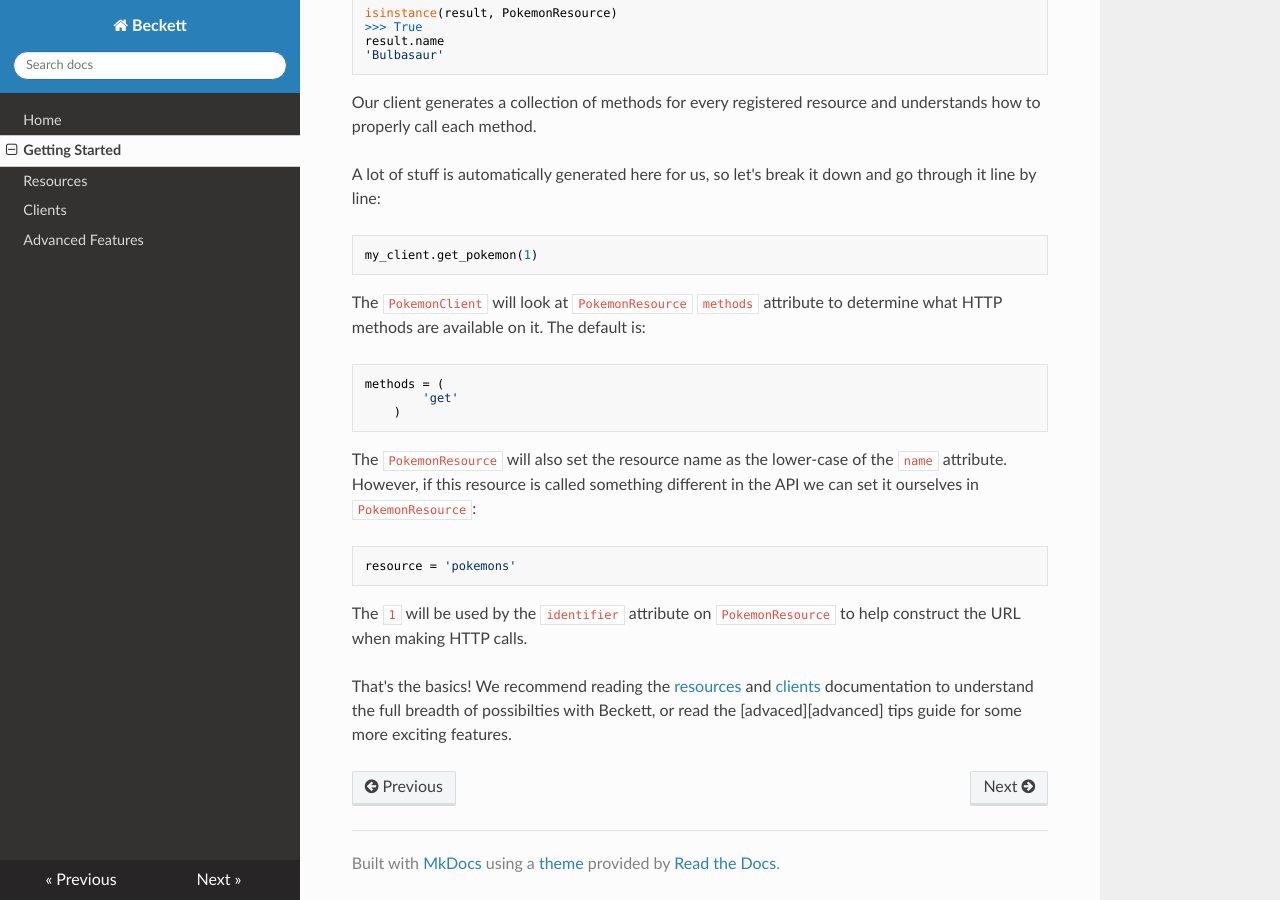
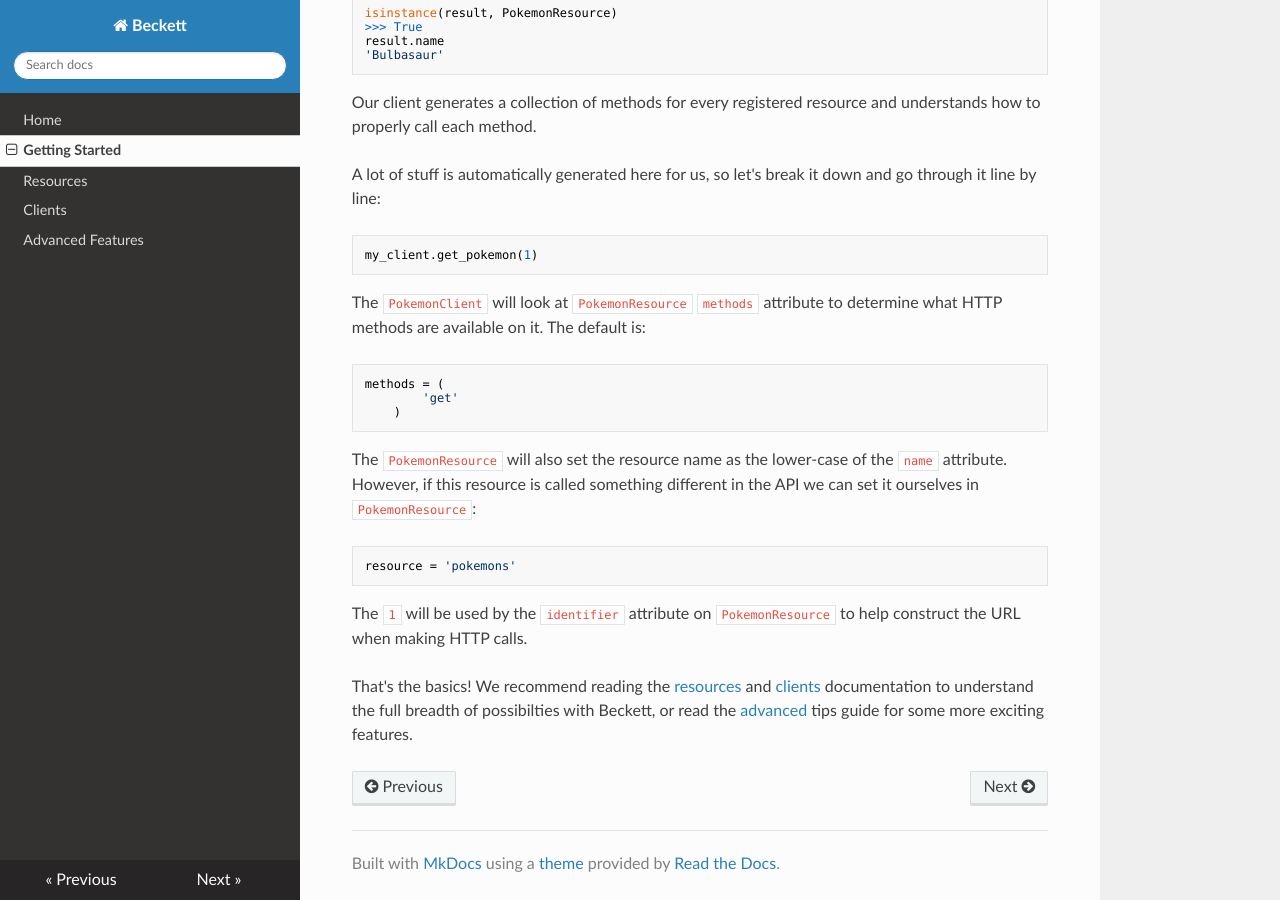
Before and after one commit to sshyran/beckett, an MkDocs documentation site: the page built from docs/intro.md, in a window 1280 px wide and 900 px high, scrolled down 1680 px. Built offline with MkDocs 1.6.1, drawn with Linux system fonts in a browser that asks for light colours; nearby versions of some CDN libraries; old or Windows-style settings are respelled for this version of MkDocs.

Commit message:
Advanced link

```diff
--- a/docs/intro.md
+++ b/docs/intro.md
@@ -104,7 +104,8 @@ resource = 'pokemons'
 The `1` will be used by the `identifier` attribute on `PokemonResource` to help construct the URL when making HTTP calls.
 
 
-That's the basics! We recommend reading the [resources][resources] and [clients][clients] documentation to understand the full breadth of possibilties with Beckett, or read the [advaced][advanced] tips guide for some more exciting features.
+That's the basics! We recommend reading the [resources][resources] and [clients][clients] documentation to understand the full breadth of possibilties with Beckett, or read the [advanced][advanced] tips guide for some more exciting features.
 
 [resources]: /resources
 [clients]: /clients
+[advanced]: /advanced
```
